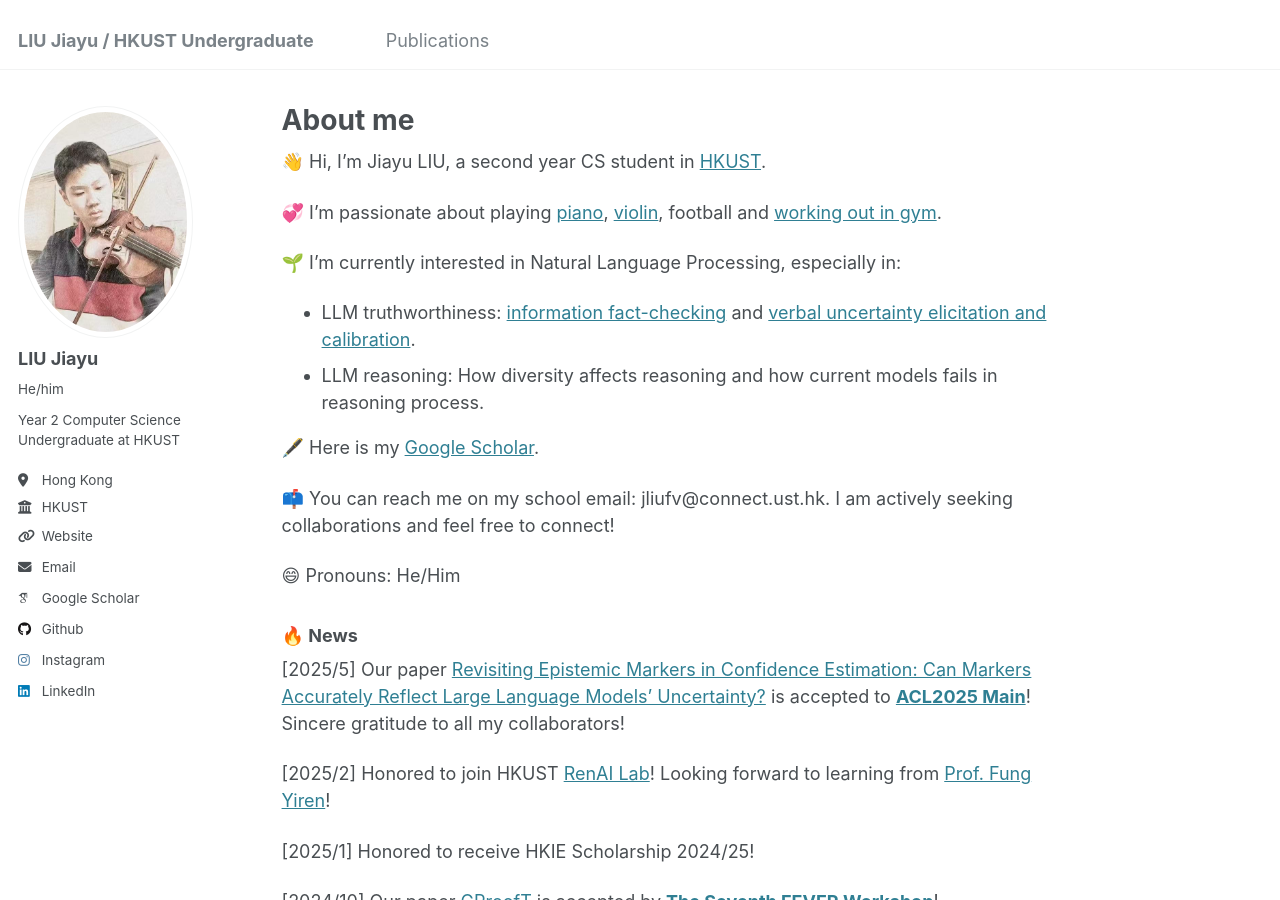
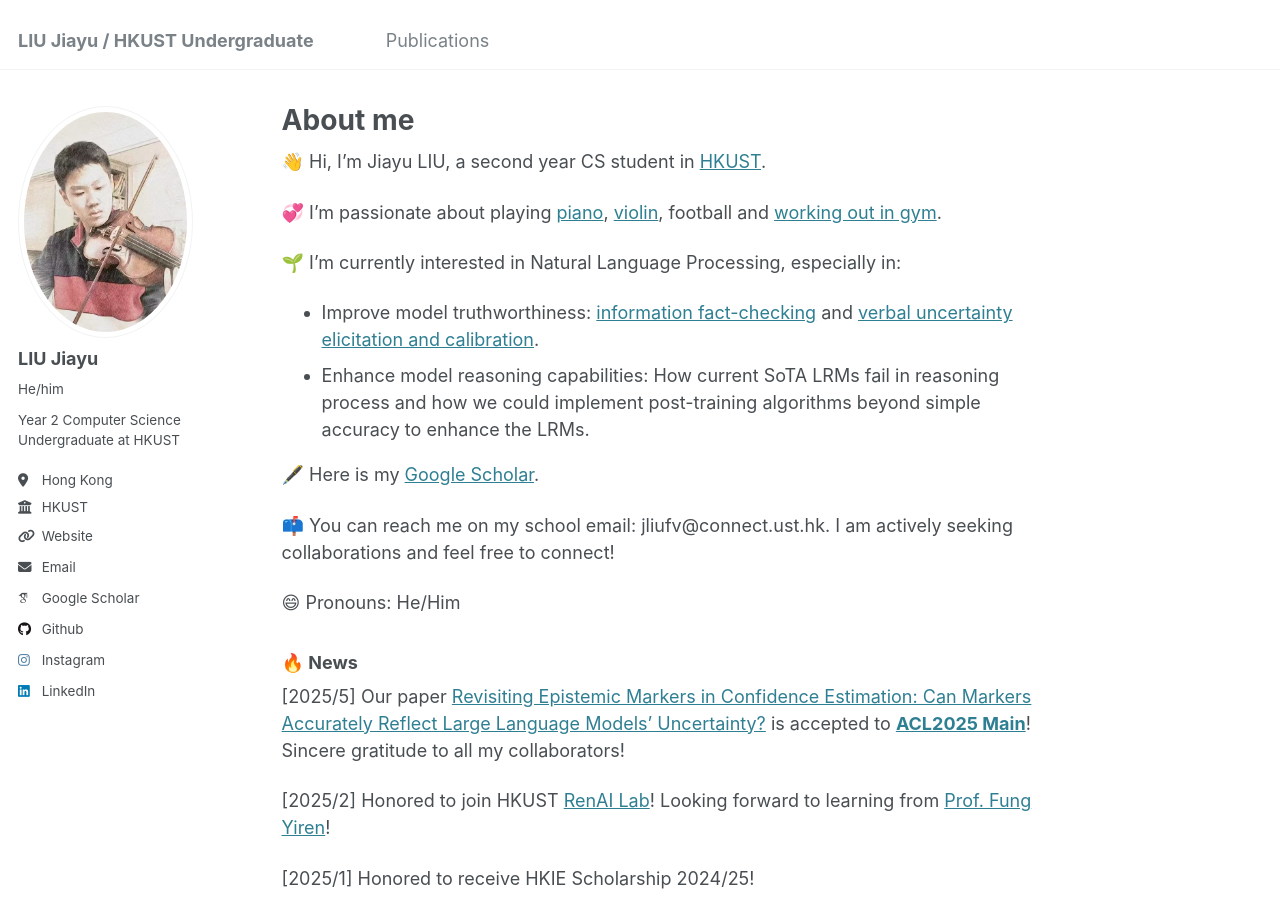
Before and after one commit to JiayuJeff/JiayuJeff.github.io, a Jekyll site: the page built from _pages/about.md, in a window 1280 px wide and 900 px high. Built offline with Jekyll 4.4.1, drawn with Linux system fonts in a browser that asks for light colours; some web fonts are replaced.

Commit message:
Update about.md

```diff
--- a/_pages/about.md
+++ b/_pages/about.md
@@ -16,8 +16,8 @@ redirect_from:
 
 
 🌱 I’m currently interested in Natural Language Processing, especially in:
-- LLM truthworthiness: [information fact-checking](https://aclanthology.org/2024.fever-1.14.pdf) and [verbal uncertainty elicitation and calibration](https://arxiv.org/pdf/2505.24778).
-- LLM reasoning: How diversity affects reasoning and how current models fails in reasoning process.
+- Improve model truthworthiness: [information fact-checking](https://aclanthology.org/2024.fever-1.14.pdf) and [verbal uncertainty elicitation and calibration](https://arxiv.org/pdf/2505.24778).
+- Enhance model reasoning capabilities: How current SoTA LRMs fail in reasoning process and how we could implement post-training algorithms beyond simple accuracy to enhance the LRMs.
 
 
 🖋️ Here is my [Google Scholar](https://scholar.google.com/citations?user=PIQxhfMAAAAJ&hl=en).
```
